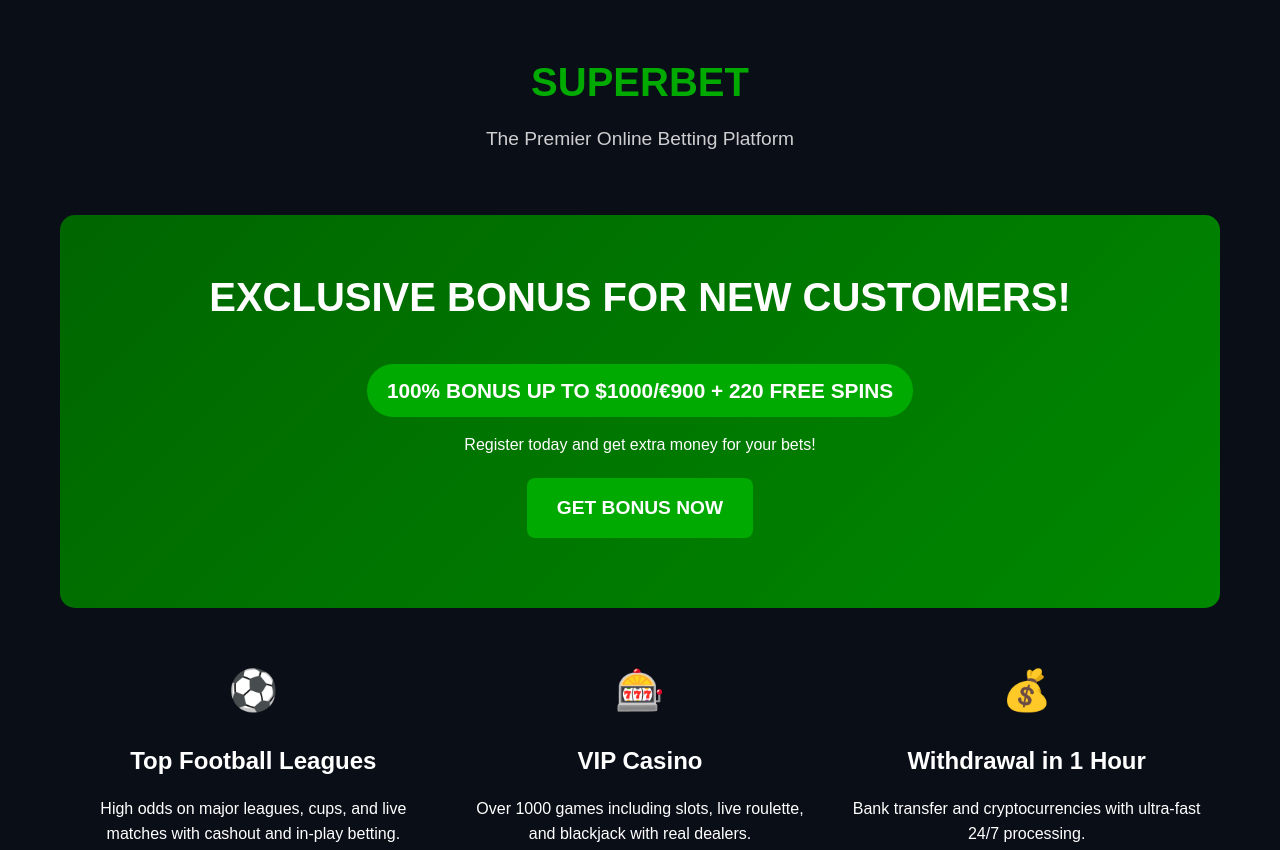
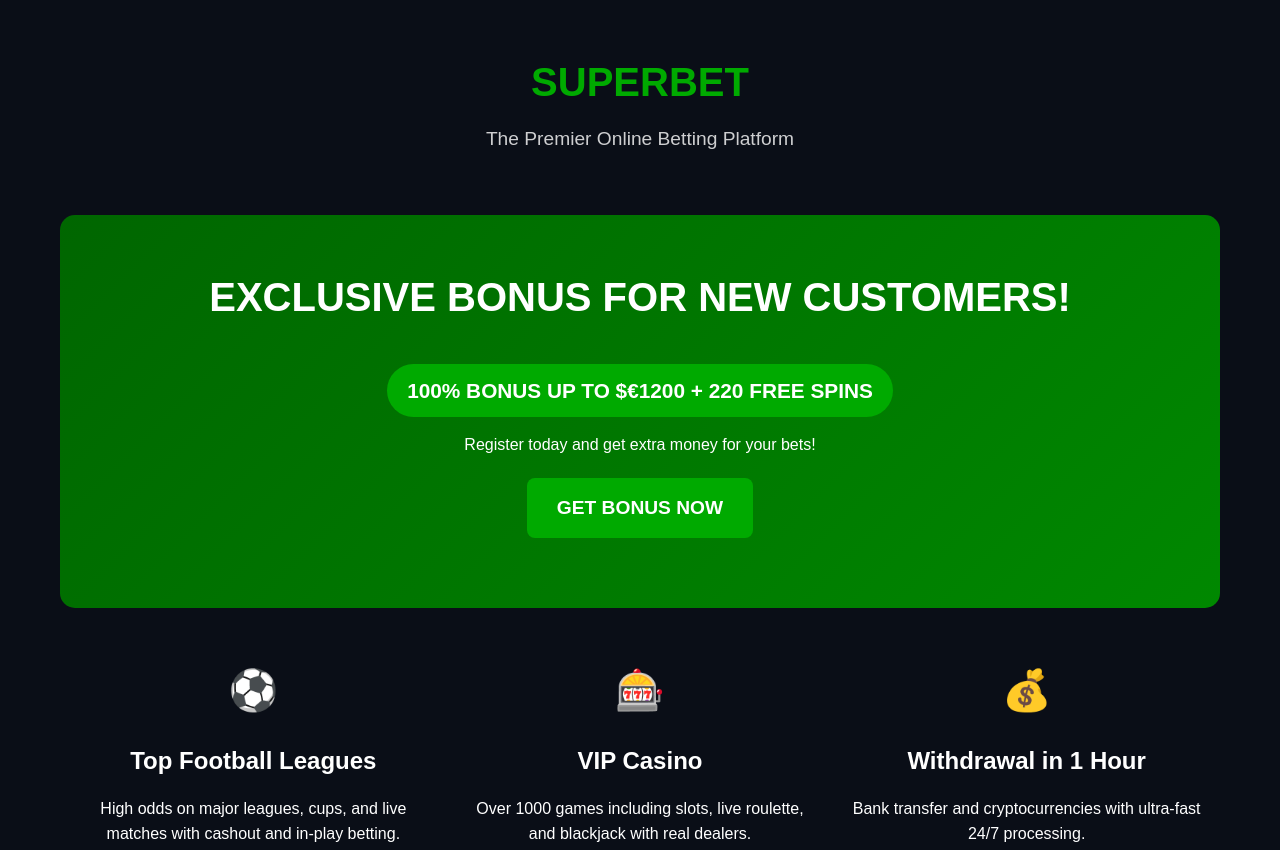
Before and after one commit to powerwowland/superbet, a plain HTML site: page index.html in a window 1280 px wide. Shown: the top 850 px of the page. Drawn offline with Linux system fonts and the light colour scheme.

Commit message:
Update index.html

```diff
--- a/index.html
+++ b/index.html
@@ -54,7 +54,7 @@
 
         <section class="hero">
             <h1>EXCLUSIVE BONUS FOR NEW CUSTOMERS!</h1>
-            <div class="bonus-badge">100% BONUS UP TO <span class="currency">$1000/€900</span> + 220 FREE SPINS</div>
+            <div class="bonus-badge">100% BONUS UP TO <span class="currency">$€1200</span> + 220 FREE SPINS</div>
             <p>Register today and get extra money for your bets!</p>
             <a href="https://new-promos.com/l/685a9fd9368c342388072cc9" class="cta-button">GET BONUS NOW</a>
         </section>
```
